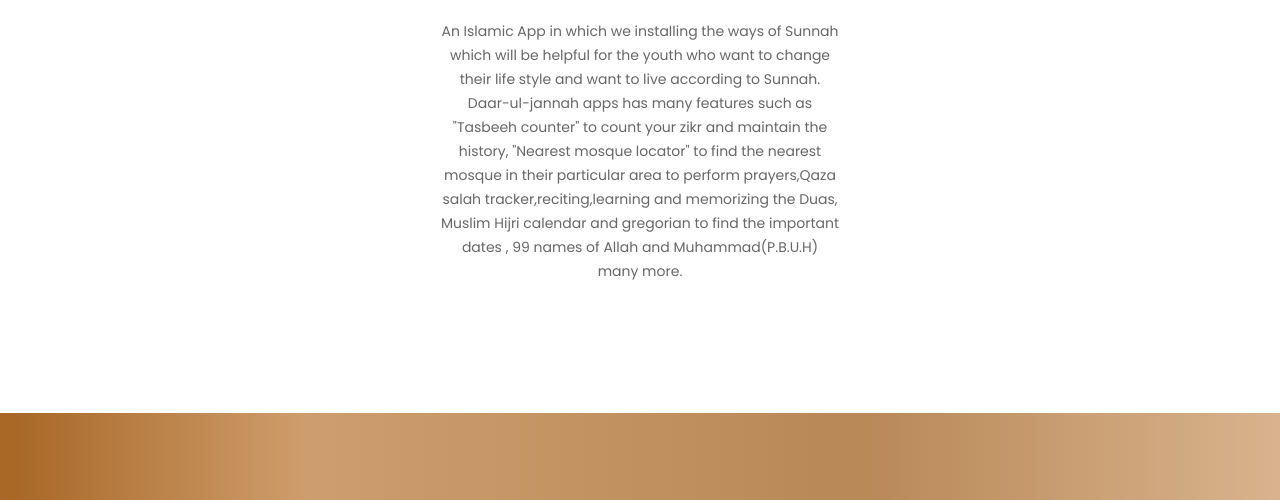
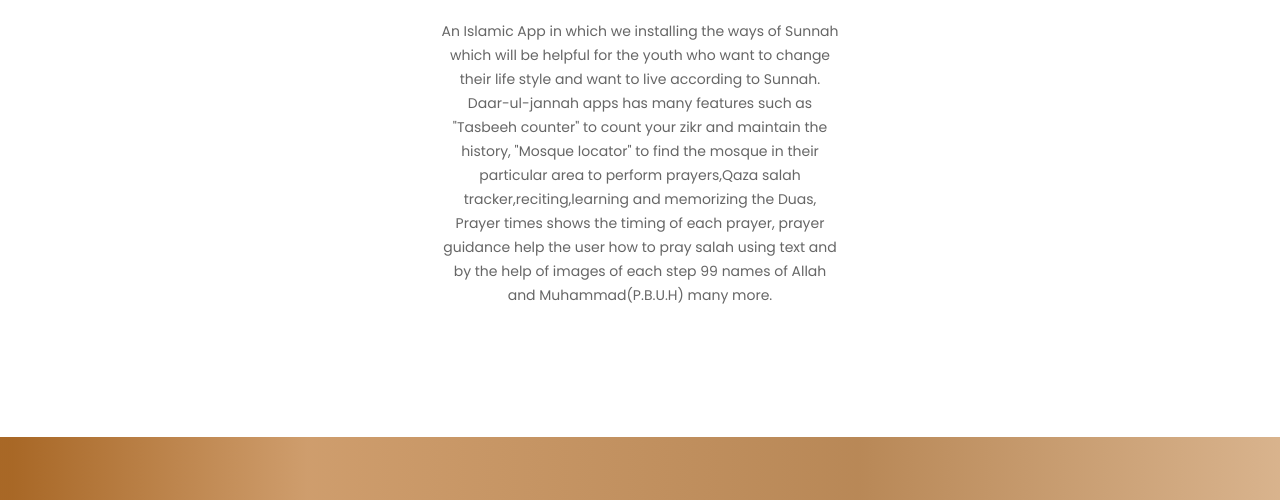
Before and after one commit to sohaYounus97/Daar-ul-Jannah, a plain HTML site: page index.html in a window 1280 px wide. Shown: the part 725-1225 px from the top of the page. Drawn offline with nearby package versions, Linux system fonts and the light colour scheme; some packages are replaced by stand-ins of ours; files whose address does not match are found by name.

Commit message:
Add files via upload

```diff
--- a/index.html
+++ b/index.html
@@ -93,9 +93,9 @@
 								 helpful for the youth who want to change their life style and want to
 								  live according to Sunnah.<br>
 								  Daar-ul-jannah apps has many features such as "Tasbeeh counter" to count your zikr
-								   and maintain the history, "Nearest mosque locator" to find the nearest mosque in their particular area
+								   and maintain the history, "Mosque locator" to find the mosque in their particular area
 									to perform prayers,Qaza salah tracker,reciting,learning and memorizing the Duas,
-									  Muslim Hijri calendar and gregorian to find the important dates , 99 names of Allah and Muhammad(P.B.U.H) many more.</p>
+									  Prayer times shows the timing of each prayer, prayer guidance help the user how to pray salah using text and by the help of images of each step  99 names of Allah and Muhammad(P.B.U.H) many more.</p>
 						</div>
 					</div>
 				</div>
@@ -387,7 +387,7 @@
                     <div class="col-lg-12">
 						<div class="copyright-area">
 							<ul>
-								<li><a href="https://gmail.com/daaruljh@gmail.com/"><i class=" icofont icofont-email"></i></a></li>
+								<li><a href="https://gmail.com/daaruljh@gmail.com"><i class=" icofont icofont-email"></i></a></li>
 								<li><a href="https://www.facebook.com/Daar-ul-Jannah-1822010157904008/"><i class="icofont icofont-social-facebook"></i></a></li>
 								<li><a href="https://github.com/sobiamughal/Counters"><i class="icofont icofont-social-github"></i></a></li>
 
```
